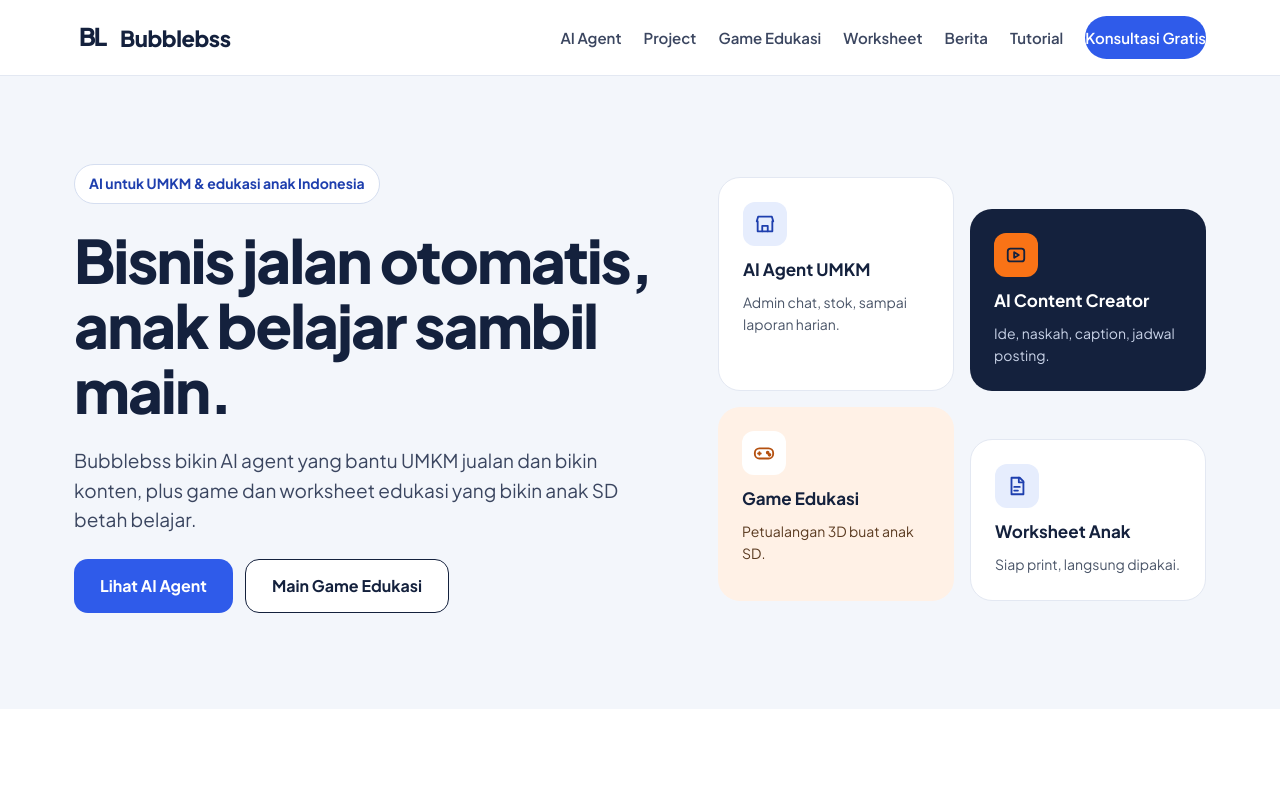
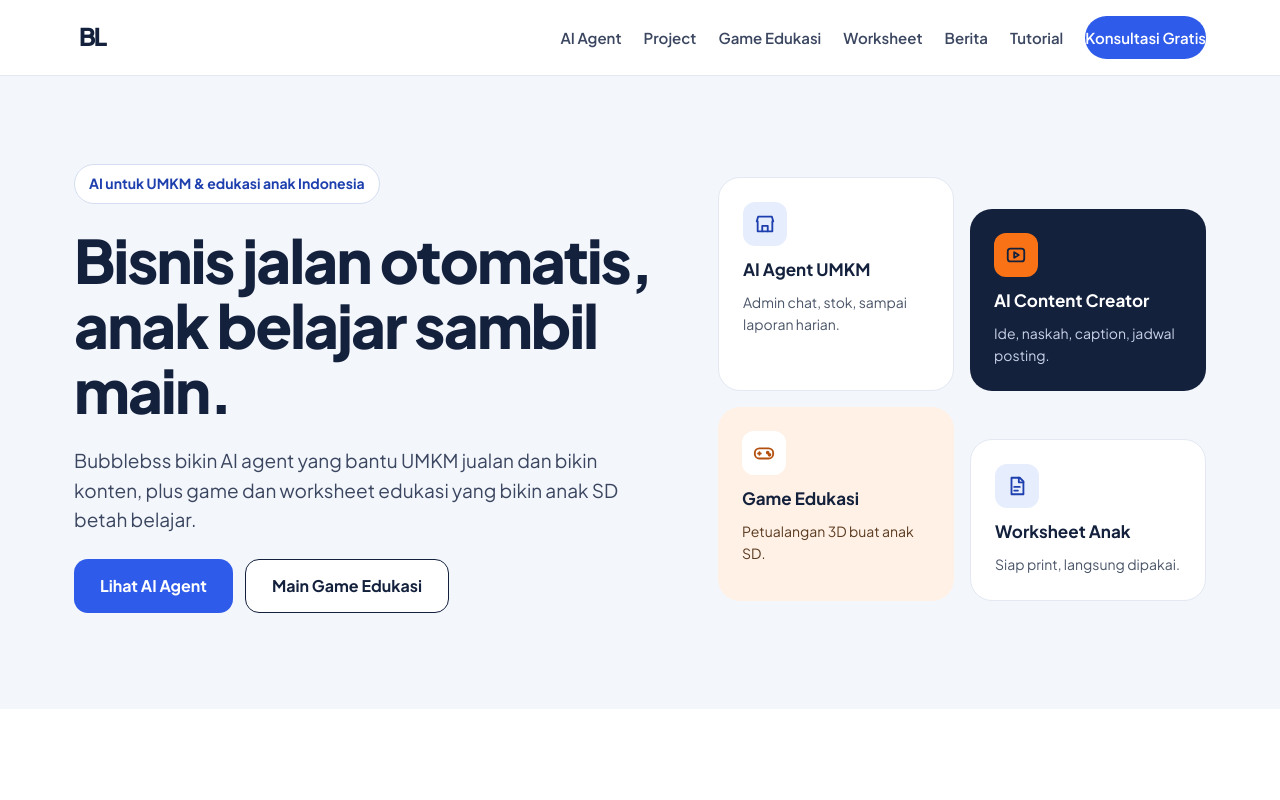
Before and after one commit to Maramar520/bubblebss, a plain HTML site: page index.html in a window 1280 px wide. Shown: the top 800 px of the page. Drawn offline with Linux system fonts and the light colour scheme.

Commit message:
Remove Bubblebss text next to logo mark

```diff
--- a/index.html
+++ b/index.html
@@ -14,7 +14,6 @@
 <nav class="nav container">
 <a href="#top" class="nav-brand">
 <svg width="36" height="36" viewBox="0 0 100 100" aria-hidden="true"><text x="50" y="72" font-family="'Plus Jakarta Sans', Arial, sans-serif" font-weight="800" font-size="68" letter-spacing="-6" text-anchor="middle" fill="#14213D">BL</text></svg>
-<span><strong>Bubblebss</strong></span>
 </a>
 <div class="nav-links">
 <a href="/ai-agent/">AI Agent</a>
@@ -188,7 +187,7 @@
 <footer class="site-footer">
 <div class="footer-inner">
 <div class="footer-brand">
-<div class="footer-brand-row"><svg width="32" height="32" viewBox="0 0 100 100" aria-hidden="true"><text x="50" y="72" font-family="'Plus Jakarta Sans', Arial, sans-serif" font-weight="800" font-size="68" letter-spacing="-6" text-anchor="middle" fill="#FFFFFF">BL</text></svg><strong>Bubblebss</strong></div>
+<div class="footer-brand-row"><svg width="32" height="32" viewBox="0 0 100 100" aria-hidden="true"><text x="50" y="72" font-family="'Plus Jakarta Sans', Arial, sans-serif" font-weight="800" font-size="68" letter-spacing="-6" text-anchor="middle" fill="#FFFFFF">BL</text></svg></div>
 <p>AI agent untuk UMKM dan konten edukasi untuk anak Indonesia.</p>
 </div>
 <div class="footer-cols">
```
Also changed, not shown: ai-agent/index.html (+1 -2 lines), berita/artikel.html (+1 -2 lines), berita/index.html (+1 -2 lines), game/index.html (+1 -2 lines), project/index.html (+1 -2 lines), tutorial/artikel.html (+1 -2 lines), tutorial/index.html (+1 -2 lines), worksheet/index.html (+1 -2 lines).
